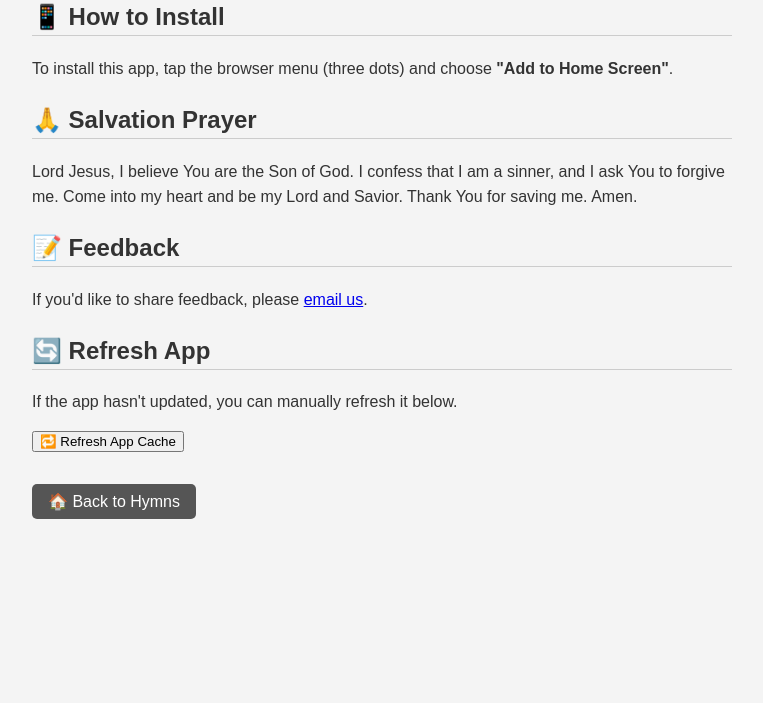
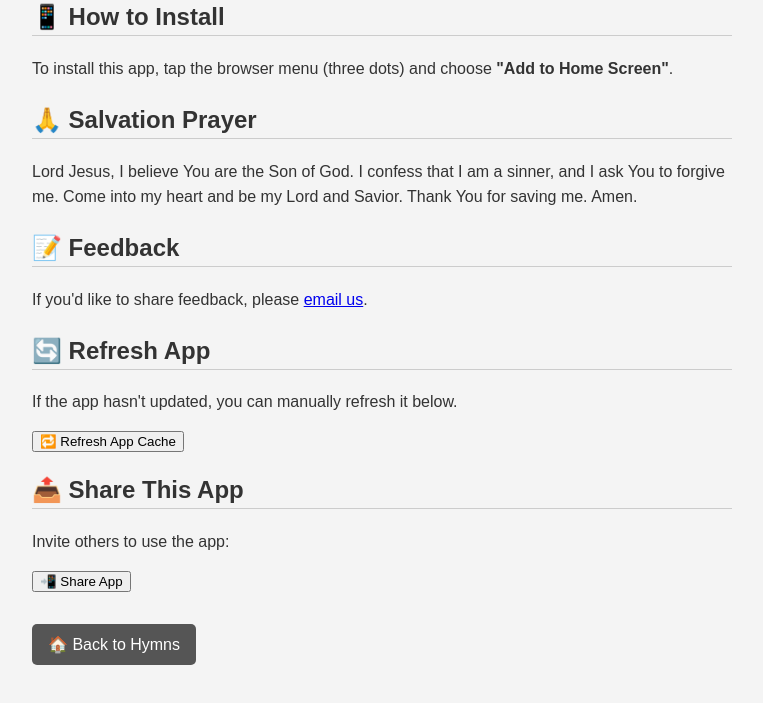
Before and after one commit to malhymnal/hymn, a plain HTML site: page support.html in a window 1280 px wide. Shown: the part 95-798 px from the top of the page, without its empty margins (258-1021 px from the left). Drawn offline with Linux system fonts and the light colour scheme.

Commit message:
Add files via upload

```diff
--- a/support.html
+++ b/support.html
@@ -1,3 +1,4 @@
+
 <!DOCTYPE html>
 <html lang="en">
 <head>
@@ -48,6 +49,10 @@
   <p>If the app hasn't updated, you can manually refresh it below.</p>
   <button onclick="refreshCache()">🔁 Refresh App Cache</button>
 
+  <h2>📤 Share This App</h2>
+  <p>Invite others to use the app:</p>
+  <button onclick="shareApp()">📲 Share App</button>
+
   <script>
     function refreshCache() {
       if ('serviceWorker' in navigator) {
@@ -62,9 +67,23 @@
         alert("Service Worker not supported.");
       }
     }
+
+    function shareApp() {
+      const message = `Check out the Kristheeya Keerthanangal hymnal app:\n\nhttps://malhymnal.github.io/hymn/\n\nTo install this app, tap the browser menu (three dots) and choose "Add to Home Screen".`;
+      if (navigator.share) {
+        navigator.share({
+          title: 'Kristheeya Keerthanangal',
+          text: message,
+          url: 'https://malhymnal.github.io/hymn/'
+        }).catch(err => console.error('Sharing failed', err));
+      } else {
+        navigator.clipboard.writeText(message).then(() => {
+          alert("Link copied! You can now share it anywhere.");
+        });
+      }
+    }
   </script>
-</p>
-</p>
+<p>
   <a href="index.html" class="button">🏠 Back to Hymns</a>
 </body>
 </html>
```
